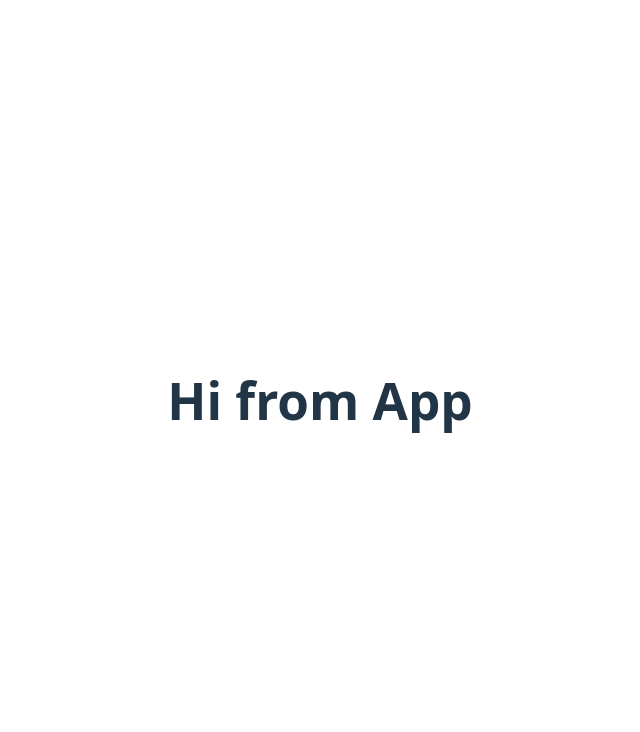
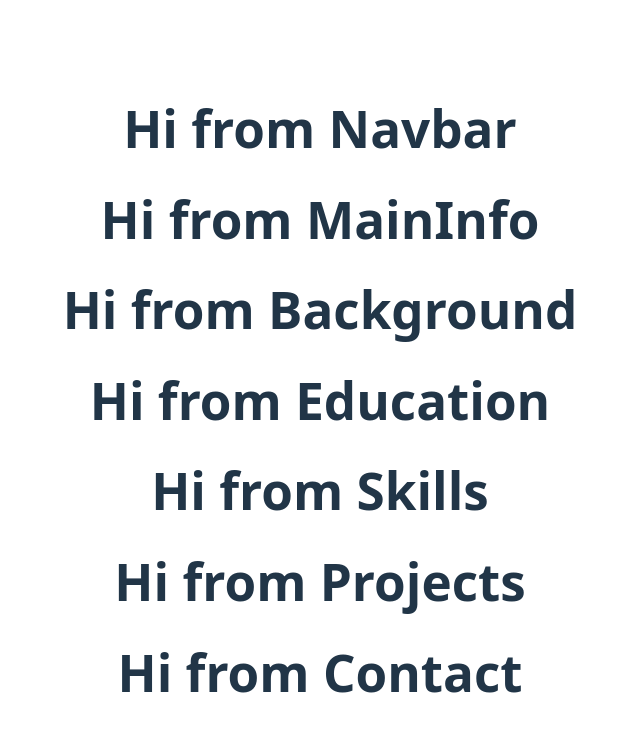
Before and after one commit to Ayrtonb1/portfolio, a React (Vite) app: page / in a window 1280 px wide. Shown: the top 732 px of the page, without its empty margins (320-960 px from the left). Built offline with nearby package versions, Linux system fonts and the light colour scheme.

Commit message:
Add basic functions/returns for App components

```diff
--- a/src/App.tsx
+++ b/src/App.tsx
@@ -1,5 +1,23 @@
+import Navbar from "./components/navbar/Navbar";
+import MainInfo from "./components/mainInfo/MainInfo";
+import Background from "./components/background/Background";
+import Education from "./components/Education";
+import Skills from "./components/Skills";
+import Projects from "./components/Projects";
+import Contact from "./components/Contact";
+
 function App(): React.JSX.Element {
-  return <h1>Hi from App</h1>;
+  return (
+    <>
+      <Navbar />
+      <MainInfo />
+      <Background />
+      <Education />
+      <Skills />
+      <Projects />
+      <Contact />
+    </>
+  );
 }
 
 export default App;
--- a/src/components/Contact.tsx
+++ b/src/components/Contact.tsx
@@ -0,0 +1,5 @@
+function Contact(): React.JSX.Element {
+  return <h1>Hi from Contact</h1>;
+}
+
+export default Contact;
--- a/src/components/Education.tsx
+++ b/src/components/Education.tsx
@@ -0,0 +1,5 @@
+function Education(): React.JSX.Element {
+  return <h1>Hi from Education</h1>;
+}
+
+export default Education;
--- a/src/components/Projects.tsx
+++ b/src/components/Projects.tsx
@@ -0,0 +1,5 @@
+function Projects(): React.JSX.Element {
+  return <h1>Hi from Projects</h1>;
+}
+
+export default Projects;
--- a/src/components/Skills.tsx
+++ b/src/components/Skills.tsx
@@ -0,0 +1,5 @@
+function Skills(): React.JSX.Element {
+  return <h1>Hi from Skills</h1>;
+}
+
+export default Skills;
--- a/src/components/background/Background.tsx
+++ b/src/components/background/Background.tsx
@@ -0,0 +1,5 @@
+function Background(): React.JSX.Element {
+  return <h1>Hi from Background</h1>;
+}
+
+export default Background;
--- a/src/components/mainInfo/MainInfo.tsx
+++ b/src/components/mainInfo/MainInfo.tsx
@@ -0,0 +1,5 @@
+function MainInfo(): React.JSX.Element {
+  return <h1>Hi from MainInfo</h1>;
+}
+
+export default MainInfo;
--- a/src/components/navbar/Navbar.tsx
+++ b/src/components/navbar/Navbar.tsx
@@ -0,0 +1,5 @@
+function Navbar(): React.JSX.Element {
+  return <h1>Hi from Navbar</h1>;
+}
+
+export default Navbar;
```
